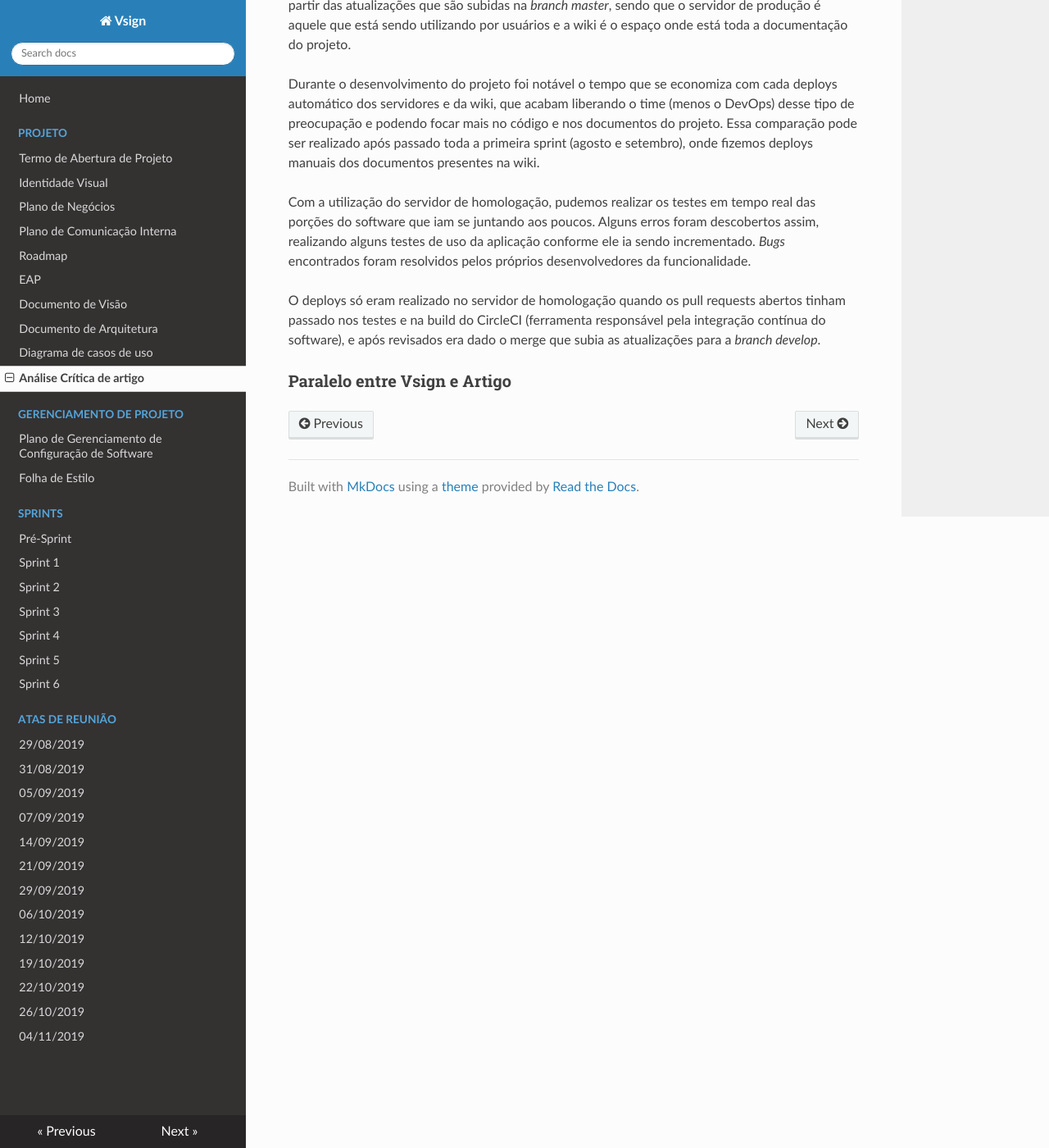
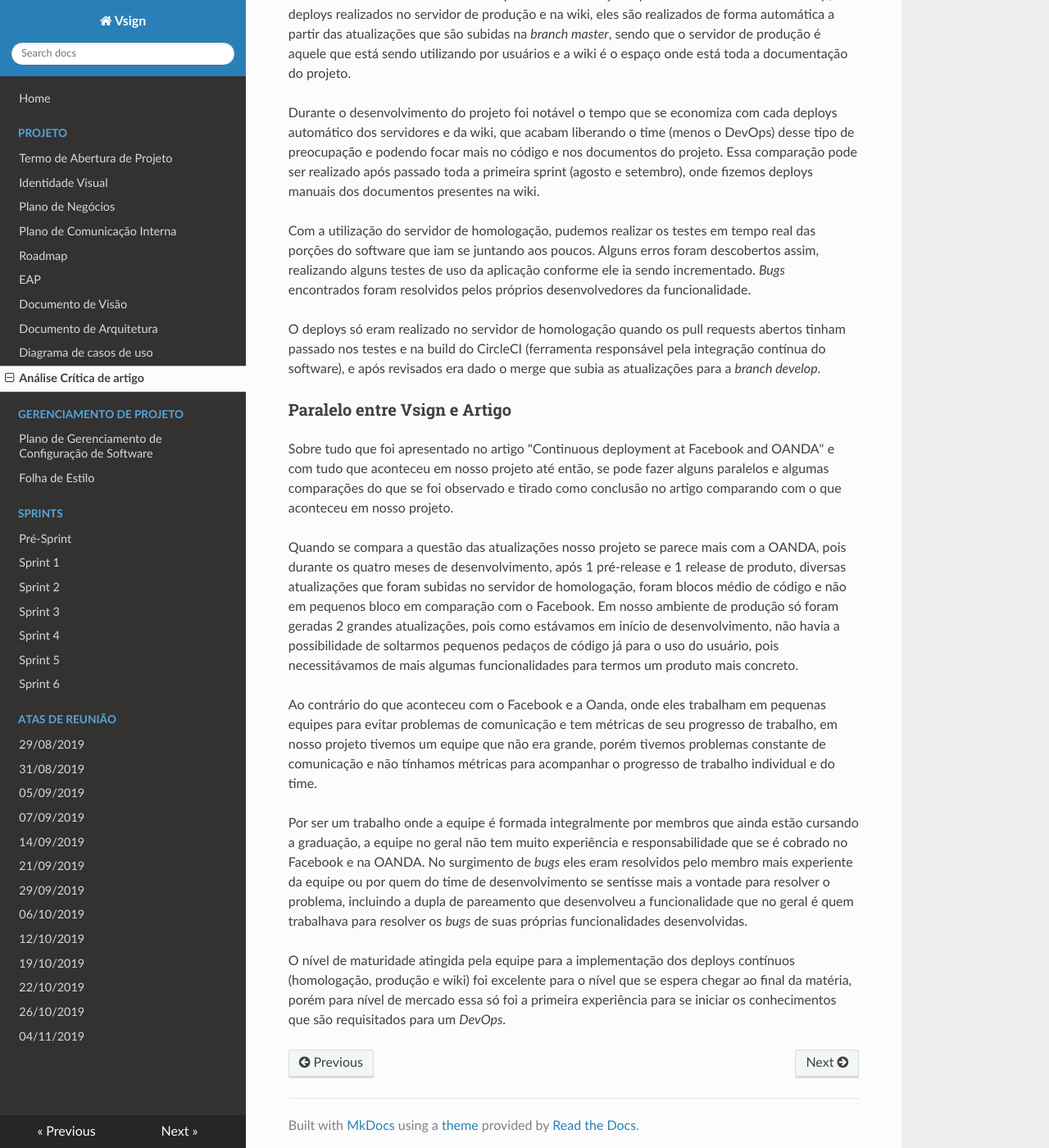
Before and after one commit to fga-eps-mds/2019.2-Vsign, an MkDocs documentation site: the page built from docs/project/articleCriticalAnalysis.md, in a window 1280 px wide and 1400 px high, scrolled down 3861 px. Shown: the whole window at 82% size. Built offline with MkDocs 1.6.1, drawn with Linux system fonts in a browser that asks for light colours; nearby versions of some CDN libraries; some of the changed text lies outside the part shown.

Commit message:
Finishing Article Critical Analysis Document

```diff
--- a/docs/project/articleCriticalAnalysis.md
+++ b/docs/project/articleCriticalAnalysis.md
@@ -4,6 +4,7 @@
 | :----: | :-------: | :---: |
 | 0.1 | Resumo do artigo | [Cauê](https://github.com/caue96) |
 | 0.2 | Uso de deploy contínuo no projeto | [Cauê](https://github.com/caue96) |
+| 0.3 | Paralelo entre projeto e artigo | [Cauê](https://github.com/caue96) |
 
 ---
 
@@ -61,3 +62,12 @@ O deploys só eram realizado no servidor de homologação quando os pull request
 
 
 ### Paralelo entre Vsign e Artigo
+Sobre tudo que foi apresentado no artigo "Continuous deployment at Facebook and OANDA" e com tudo que aconteceu em nosso projeto até então, se pode fazer alguns paralelos e algumas comparações do que se foi observado e tirado como conclusão no artigo comparando com o que aconteceu em nosso projeto.
+
+Quando se compara a questão das atualizações nosso projeto se parece mais com a OANDA, pois durante os quatro meses de desenvolvimento, após 1 pré-release e 1 release de produto, diversas atualizações que foram subidas no servidor de homologação, foram blocos médio de código e não em pequenos bloco em comparação com o Facebook. Em nosso ambiente de produção só foram geradas 2 grandes atualizações, pois como estávamos em início de desenvolvimento, não havia a possibilidade de soltarmos pequenos pedaços de código já para o uso do usuário, pois necessitávamos de mais algumas funcionalidades para termos um produto mais concreto.
+
+Ao contrário do que aconteceu com o Facebook e a Oanda, onde eles trabalham em pequenas equipes para evitar problemas de comunicação e tem métricas de seu progresso de trabalho, em nosso projeto tivemos um equipe que não era grande, porém tivemos problemas constante de comunicação e não tínhamos métricas para acompanhar o progresso de trabalho individual e do time.
+
+Por ser um trabalho onde a equipe é formada integralmente por membros que ainda estão cursando a graduação, a equipe no geral não tem muito experiência e responsabilidade que se é cobrado no Facebook e na OANDA. No surgimento de *bugs* eles eram resolvidos pelo membro mais experiente da equipe ou por quem do time de desenvolvimento se sentisse mais a vontade para resolver o problema, incluindo a dupla de pareamento que desenvolveu a funcionalidade que no geral é quem trabalhava para resolver os *bugs* de suas próprias funcionalidades desenvolvidas.
+
+O nível de maturidade atingida pela equipe para a implementação dos deploys contínuos (homologação, produção e wiki) foi excelente para o nível que se espera chegar ao final da matéria, porém para nível de mercado essa só foi a primeira experiência para se iniciar os conhecimentos que são requisitados para um *DevOps*.
```
